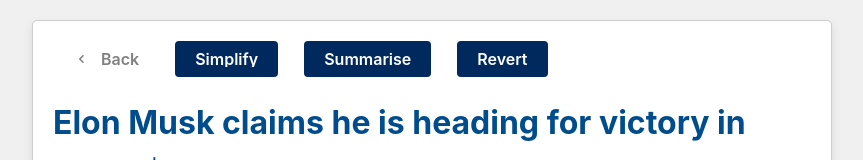
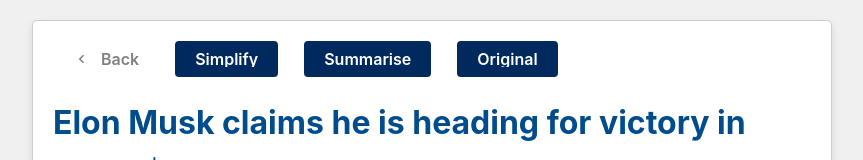
Before and after one commit to Lexlex4/equal-equity-app, a React (Vite) app: page / in a window 1280 px wide. Both pictures are taken after a click on the link 187 px from the left and 371 px from the top of the page. Shown: the top 160 px of the page, without its empty margins (208-1071 px from the left). Built offline with nearby package versions, Linux system fonts and the light colour scheme.

Commit message:
updated original button

```diff
--- a/src/components/Articles/ArticlePage.tsx
+++ b/src/components/Articles/ArticlePage.tsx
@@ -19,13 +19,16 @@
   }, [article]);
 
   const handleChange = async (option: string) => {
+    if (option === 'revert') {
+      setContent(article.content);
+      return;
+    }
+
     let prompt;
     if (option === 'simplify') {
       prompt = "Explain the following article content in simple terms suitable for someone who has no knowledge of the finance world to understand:";
     } else if (option === 'summarise') {
       prompt = "Summarize the following article content into bullet points and format them one under the other:";
-    } else if (option === 'easier') {
-      prompt = "Revert it back to the original content with the original formatting";
     }
 
     const openaiApiKey = 'sk-proj-IvINA3UAUq9RcTDcs8xJT3BlbkFJT2BWEZNKPDARwKxhxl00';
@@ -64,11 +67,9 @@
 
   const formatContent = (content: string) => {
     const paragraphs = content.split('\n\n');
-    const formattedContent = paragraphs.map((paragraph, index) => (
+    return paragraphs.map((paragraph, index) => (
       <p key={index}>{paragraph}</p>
     ));
-
-    return formattedContent;
   };
 
   return (
@@ -100,11 +101,10 @@
         </Button>
         <Button
           variant="default"
-          onClick={() => handleChange('revert')}
-          loading={loading && currentLoadingButton === 'revert'}
+          onClick={() => handleChange('original')}
           className="action-button"
         >
-          Revert
+          Original
         </Button>
       </Group>
 
```
